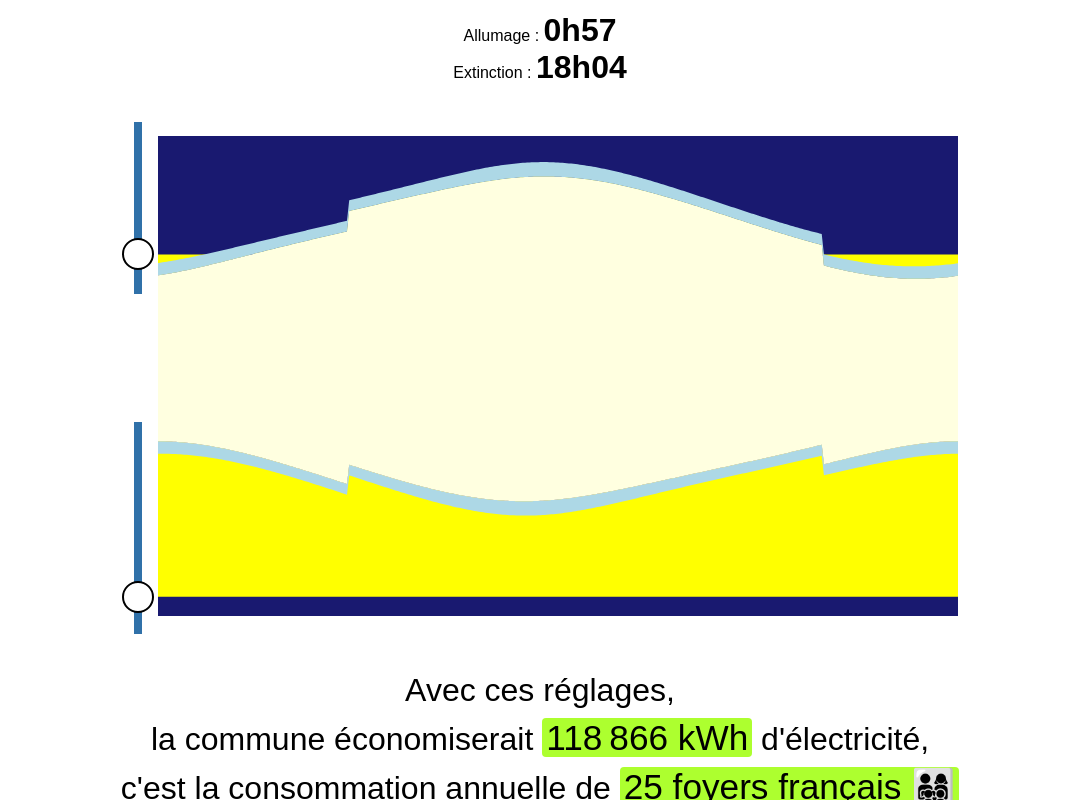
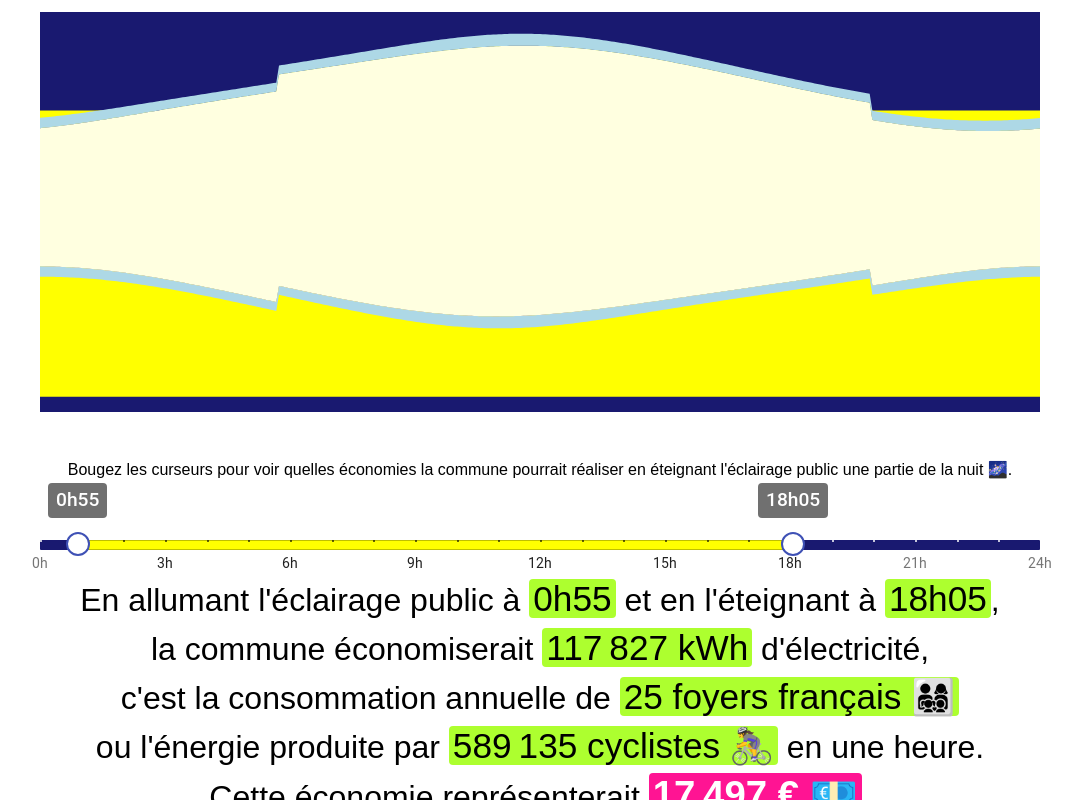
Before and after one commit to nop00/sunset, a React (Vite) app: page / in a window 1280 px wide. Shown: the top 800 px of the page, without its empty margins (100-1182 px from the left). Built offline with nearby package versions, Linux system fonts and the light colour scheme.

Commit message:
Slider horizontal

```diff
--- a/package.json
+++ b/package.json
@@ -30,6 +30,7 @@
     "typescript": "^4.1.3"
   },
   "dependencies": {
+    "@material-ui/core": "^4.11.3",
     "lodash": "^4.17.20",
     "react": "^17.0.1",
     "react-dom": "^17.0.1",
--- a/src/App.tsx
+++ b/src/App.tsx
@@ -1,6 +1,6 @@
 import React, { useState } from "react";
 import { Ephemeris } from "./components/ephemeris";
-import { VerticalRangeSlider } from "./components/vertical-range-slider";
+import { RangeSlider } from "./components/range-slider";
 import { Explanation } from "./components/explanation";
 import data from "../data/ephemeris.json";
 import { map, split, join, random } from "lodash";
@@ -27,34 +27,18 @@ const GlobalStyle = createGlobalStyle`
   }
 `;
 
-const SliderOn = styled(VerticalRangeSlider)`
-  position: absolute;
-  left: 0;
-  bottom: -62px;
-`;
-
-const SliderOff = styled(VerticalRangeSlider)`
-  position: absolute;
-  left: 0;
-  top: -10px;
+const Centerer = styled.div`
+  max-width: 1000px;
+  margin: 0 auto;
 `;
 
 const EphemerisContainer = styled.div`
-  width: 100%;
-  max-width: 800px;
-  height: 480px;
-  position: relative;
-  margin: 50px auto;
-  padding-left: 36px;
+  height: 400px;
 `;
 
-const LightsTime = styled.div`
-  margin: 0 auto;
-  max-width: 800px;
+const Order = styled.div`
   text-align: center;
-  strong {
-    font-size: 200%;
-  }
+  margin: 3em 0;
 `;
 
 export default () => {
@@ -72,45 +56,37 @@ export default () => {
     return day;
   });
 
-  const [lightsOnTime, setLightsOnTime] = useState(
-    random(minOnTime, maxOnTime)
-  );
-  const [lightsOffTime, setLightsOffTime] = useState(
-    random(minOffTime, maxOffTime)
+  const [lightingTime, setLightingTime] = useState<[number, number]>([
+    random(minOnTime / 300, maxOnTime / 300) * 300,
+    random(minOffTime / 300, maxOffTime / 300) * 300
+  ]);
+
+  const lightingDuration = yearlyLightingTime(
+    data,
+    lightingTime[0],
+    lightingTime[1]
   );
 
-  const lightingTime = yearlyLightingTime(data, lightsOnTime, lightsOffTime);
-
   return (
-    <>
+    <Centerer>
       <GlobalStyle />
-      <LightsTime>
-        Allumage : <strong>{readableTime(lightsOnTime)}</strong>
-        <br />
-        Extinction : <strong>{readableTime(lightsOffTime)}</strong>
-      </LightsTime>
       <EphemerisContainer>
-        <SliderOn
-          from={minOnTime}
-          to={maxOnTime}
-          value={lightsOnTime}
-          height={180}
-          onChange={setLightsOnTime}
-        />
-        <SliderOff
-          from={minOffTime}
-          to={maxOffTime}
-          value={lightsOffTime}
-          height={140}
-          onChange={setLightsOffTime}
-        />
         <Ephemeris
           data={dataWithSavings}
-          lightsOnTime={lightsOnTime}
-          lightsOffTime={lightsOffTime}
+          lightsOnTime={lightingTime[0]}
+          lightsOffTime={lightingTime[1]}
         />
       </EphemerisContainer>
-      <Explanation newLightingTime={lightingTime} />
-    </>
+      <Order>
+        Bougez les curseurs pour voir quelles économies la commune pourrait
+        réaliser en éteignant l'éclairage public une partie de la nuit 🌌.
+      </Order>
+      <RangeSlider value={lightingTime} onChange={setLightingTime} />
+      <Explanation
+        onTime={readableTime(lightingTime[0])}
+        offTime={readableTime(lightingTime[1])}
+        newLightingTime={lightingDuration}
+      />
+    </Centerer>
   );
 };
--- a/src/components/explanation/index.tsx
+++ b/src/components/explanation/index.tsx
@@ -10,6 +10,8 @@ import {
 } from "../../constants";
 
 interface IProps {
+  onTime: string;
+  offTime: string;
   newLightingTime: number;
 }
 
@@ -36,6 +38,12 @@ const Sentence = styled.div`
     font-weight: normal;
     font-size: 110%;
     white-space: nowrap;
+  }
+  .stronger {
+    font-size: 1.2em;
+    font-weight: bolder;
+    background-color: deeppink;
+    color: white;
   }
 `;
 
@@ -64,9 +72,9 @@ const Big = styled.div`
   text-align: center;
 `;
 
-export const Explanation = ({ newLightingTime }: IProps) => {
+export const Explanation = ({ onTime, offTime, newLightingTime }: IProps) => {
   const energySaving =
-    (CURRENT_LIGHTING_TIME - newLightingTime) * INSTALLED_POWER;
+    Math.max(CURRENT_LIGHTING_TIME - newLightingTime, 0) * INSTALLED_POWER;
   const moneySaving = energySaving * COST_PER_WH;
   const moneySavingPerCapita = moneySaving / POPULATION;
   const cyclistsSaving = energySaving / CYCLIST_HOURLY_PRODUCTION;
@@ -80,15 +88,9 @@ export const Explanation = ({ newLightingTime }: IProps) => {
   return (
     <div>
       <Big>
-        {energySaving === 0 ? (
-          <span>
-            Bougez les curseurs pour voir quelles économies la commune pourrait
-            réaliser en éteignant l'éclairage public une partie de la nuit 🌌.
-          </span>
-        ) : (
         <Sentence>
-            Avec ces réglages,
-            <br />
+          En allumant l'éclairage public à <strong>{onTime}</strong> et en
+          l'éteignant à <strong>{offTime}</strong>,<br />
           la commune économiserait{" "}
           <strong>{toQuantity(energySaving)} kWh</strong> d'électricité,
           <br />
@@ -100,12 +102,12 @@ export const Explanation = ({ newLightingTime }: IProps) => {
           heure.
           <br />
           Cette économie représenterait{" "}
-            <strong>{toEuros(moneySaving)} 💶</strong>,<br />
-            soit{" "}
-            <strong>{toEuros(moneySavingPerCapita, 2)} par Capellois</strong> et
-            par an.
+          <strong className="stronger">{toEuros(moneySaving)} 💶</strong>,<br />
+          soit <strong>
+            {toEuros(moneySavingPerCapita, 2)} par Capellois
+          </strong>{" "}
+          et par an.
         </Sentence>
-        )}
       </Big>
 
       <Button onClick={handleClickSources}>
--- a/src/components/explanation/stories.tsx
+++ b/src/components/explanation/stories.tsx
@@ -5,9 +5,8 @@ import { Explanation } from ".";
 export default {
   title: "Explanation",
   component: Explanation,
-  args: { currentLightingTime: 4100, newLightingTime: 1515 },
+  args: { onTime: "5h", offTime: "22h", newLightingTime: 1515 },
   argTypes: {
-    currentLightingTime: { control: { type: null, min: 0, max: 4100 } },
     newLightingTime: { control: { type: "range", min: 0, max: 4100 } }
   }
 } as Meta;
--- a/src/components/period-lighting/index.tsx
+++ b/src/components/period-lighting/index.tsx
@@ -41,7 +41,7 @@ export const PeriodLighting = ({ data, areas }: Props) => {
       {map(areas, ({ from, to, color }, i) => {
         const _from = seriesToNumbers(data, from);
         const _to = seriesToNumbers(data, to);
-        return <Area key={i} from={_from} to={_to} color={color} />;
+        return <Area key={i} min={_from} max={_to} color={color} />;
       })}
     </Svg>
   );
--- /dev/null
+++ b/src/components/range-slider/index.tsx
@@ -0,0 +1,89 @@
+import React, { useCallback, useState } from "react";
+import Slider from "@material-ui/core/Slider";
+import { withStyles } from "@material-ui/core/styles";
+import { range, map, throttle } from "lodash";
+import { readableTime } from "../../utils/time";
+import Tooltip from "@material-ui/core/Tooltip";
+
+interface Props {
+  value: [number, number];
+  onChange: (event: any) => void;
+  className?: string;
+}
+
+const marks = map(range(0, 25), tick => ({
+  value: tick * 60 * 60,
+  label: tick % 3 === 0 && tick + "h"
+}));
+
+const SunsetSlider = withStyles({
+  thumb: {
+    height: 24,
+    width: 24,
+    backgroundColor: "#FFF",
+    border: "2px solid currentColor",
+    marginTop: -8,
+    marginLeft: -12,
+    "&:focus, &:hover, &$active": { boxShadow: "inherit" }
+  },
+  track: {
+    height: 8,
+    backgroundColor: "yellow",
+    border: "1px solid rgba(0,0,0,.25)"
+  },
+  rail: { height: 10, backgroundColor: "midnightblue", opacity: 1 },
+  mark: { backgroundColor: "white" },
+  markActive: { backgroundColor: "black" }
+})(Slider);
+
+const SunsetTooltip = withStyles({ tooltip: { fontSize: "120%" } })(Tooltip);
+
+const ValueLabelComponent = ({
+  children,
+  open,
+  value
+}: {
+  children: React.ReactElement;
+  open: boolean;
+  value: number;
+}) => (
+  <SunsetTooltip open={open} enterTouchDelay={0} placement="top" title={value}>
+    {children}
+  </SunsetTooltip>
+);
+
+export const RangeSlider = ({
+  value: initialValue,
+  onChange,
+  className
+}: Props) => {
+  const [value, setValue] = useState<number[]>(initialValue);
+
+  const throttledChange = useCallback(
+    throttle(nextValue => onChange(nextValue), 1000 / 60),
+    []
+  );
+
+  const handleChange = (event: any, newValue: number | number[]) => {
+    if (newValue[0] <= 9 * 60 * 60 && newValue[1] >= 17 * 60 * 60) {
+      setValue(newValue as number[]);
+      throttledChange(newValue);
+    }
+  };
+
+  return (
+    <SunsetSlider
+      min={0}
+      max={24 * 60 * 60}
+      step={60 * 5}
+      className={className}
+      value={value}
+      onChange={handleChange}
+      valueLabelDisplay="on"
+      valueLabelFormat={s => readableTime(s)}
+      aria-labelledby="range-slider"
+      marks={marks}
+      ValueLabelComponent={ValueLabelComponent}
+    />
+  );
+};
--- a/src/components/vertical-range-slider/index.tsx
+++ /dev/null
@@ -1,131 +0,0 @@
-import React from "react";
-import styled from "styled-components";
-
-interface Props {
-  from: number;
-  to: number;
-  value: number;
-  height: number;
-  onChange: (event: any) => void;
-  className?: string;
-}
-
-const trackHeight = "8px";
-const trackBg = "#3071a9";
-const thumbBorder = "2px solid #000";
-const thumbSize = "32px";
-const thumbBg = "#FFF";
-
-const Wrapper = styled.div<{ $height: number }>`
-  display: inline-block;
-  width: 32px;
-  height: ${props => props.$height}px;
-  padding: 0;
-`;
-
-const Input = styled.input<{ $height: number }>`
-  appearance: none;
-  margin: 18px 0;
-  width: ${props => props.$height}px;
-  height: 32px;
-  transform-origin: 75px 75px;
-  transform: rotate(-90deg);
-  background-color: transparent;
-  :focus {
-    outline: none;
-  }
-  ::-webkit-slider-runnable-track {
-    width: 100%;
-    height: ${trackHeight};
-    cursor: pointer;
-    background: #3071a9;
-  }
-  ::-webkit-slider-thumb {
-    border: ${thumbBorder};
-    height: ${thumbSize};
-    width: ${thumbSize};
-    background: ${thumbBg};
-    border-radius: 100%;
-    cursor: pointer;
-    -webkit-appearance: none;
-    margin-top: -12px;
-    margin-left: 2px;
-  }
-  :focus::-webkit-slider-runnable-track {
-    background: ${trackBg};
-  }
-  ::-moz-range-track {
-    width: 100%;
-    height: ${trackHeight};
-    cursor: pointer;
-    background: #3071a9;
-  }
-  ::-moz-range-thumb {
-    border: ${thumbBorder};
-    height: ${thumbSize};
-    width: ${thumbSize};
-    background: ${thumbBg};
-    border-radius: 100%;
-    cursor: pointer;
-    margin-left: 2px;
-  }
-  ::-ms-track {
-    width: 100%;
-    height: ${trackHeight};
-    cursor: pointer;
-    background: transparent;
-    border-color: transparent;
-    border-width: 16px 0;
-    color: transparent;
-  }
-  ::-ms-fill-lower {
-    background: #2a6495;
-  }
-  ::-ms-fill-upper {
-    background: #3071a9;
-  }
-  ::-ms-thumb {
-    border: ${thumbBorder};
-    height: ${thumbSize};
-    width: ${thumbSize};
-    background: ${thumbBg};
-    border-radius: 100%;
-    cursor: pointer;
-    margin-left: 2px;
-  }
-  :focus::-ms-fill-lower {
-    background: #3071a9;
-  }
-  :focus::-ms-fill-upper {
-    background: ${trackBg};
-  }
-`;
-
-export const VerticalRangeSlider = ({
-  from,
-  to,
-  value,
-  height = 150,
-  onChange,
-  className
-}: Props) => {
-  // Height must include thumb size
-  const _height = height + 32;
-  const onSlide = ({ target: { value } }: { target: { value: string } }) => {
-    onChange(parseInt(value));
-  };
-
-  return (
-    <Wrapper className={className} $height={_height}>
-      <Input
-        type="range"
-        min={from}
-        max={to}
-        defaultValue={value}
-        step="60"
-        $height={_height}
-        onChange={onSlide}
-      />
-    </Wrapper>
-  );
-};
```
Also changed, not shown: src/components/area/index.tsx (+5 -5 lines), src/components/range-slider/stories.tsx (added, +17 -0 lines), src/components/vertical-range-slider/stories.tsx (deleted, +0 -15 lines), 1 other file (tests, documents, lock files or other folders). Lines whose indentation alone changed are shown as unchanged.
